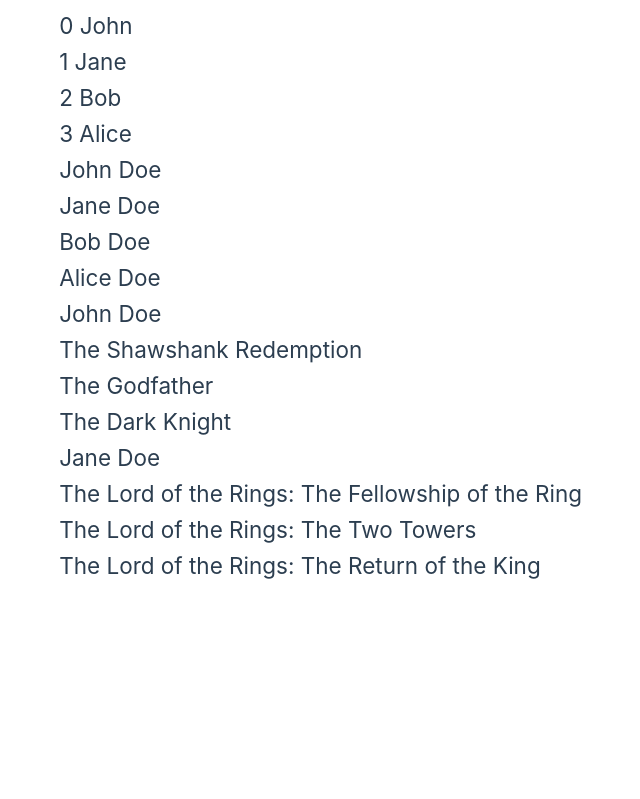
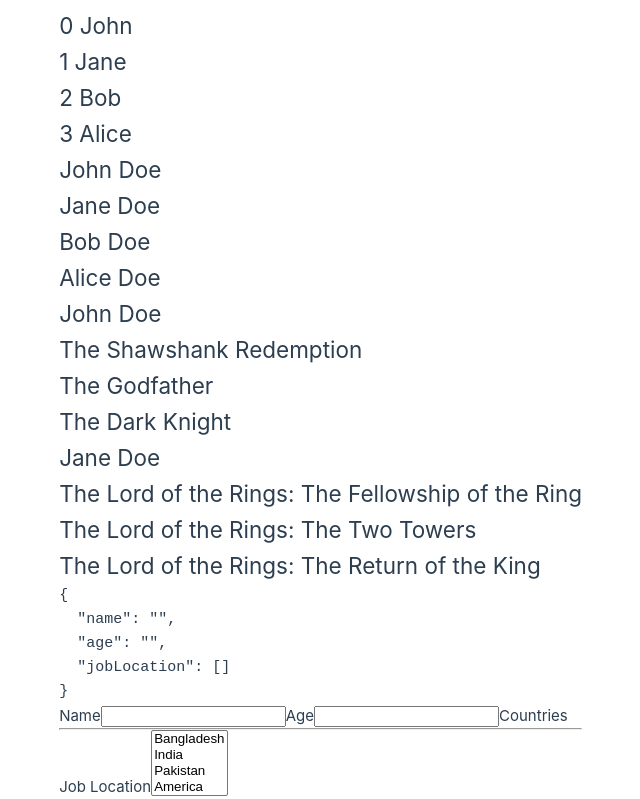
Before and after one commit to draftstore/Vuejs-3-practice, a Vue app in the folder VueJs codevolution/view-basics/: page / in a window 1280 px wide. Shown: the part 760-1559 px from the top of the page, without its empty margins (58-698 px from the left). Before the commit the page ends 1344 px from the top, so only its background shows below. Built offline with nearby package versions, Linux system fonts and the light colour scheme.

Commit message:
Form Handling

```diff
--- a/VueJs codevolution/view-basics/src/App.vue
+++ b/VueJs codevolution/view-basics/src/App.vue
@@ -61,7 +61,12 @@
             'The Lord of the Rings: The Two Towers',
             'The Lord of the Rings: The Return of the King'],
         },
-      ]
+      ],
+      formValues: {
+        name: '',
+        age: '',
+        jobLocation: [],
+      }
     }
   },
   methods: {
@@ -120,7 +125,29 @@
       <h2> {{ actor.name }} </h2>
       <h2 v-for="movie in actor.movies" :key="movies">{{ movie }}</h2>
     </div>
+    <div>
+      <pre>{{ JSON.stringify(formValues, null, 2) }}</pre>
+    </div>
+    <div>
+      <form action="">
+        <div>
+          <label for="name">Name</label>
+          <input type="text" name="name" v-model="formValues.name">
+          <label for="age">Age</label>
+          <input type="number" name="age" v-model="formValues.age">
+          <label for="countries">Countries</label>
+          <hr>
+          <label for="job-location">Job Location</label>
+          <select id="job-location" multiple v-model="formValues.jobLocation">
+            <option value="bangladesh">Bangladesh</option>
+            <option value="india">India</option>
+            <option value="pakistan">Pakistan</option>
+            <option value="america">America</option>
+          </select>
+        </div>
+      </form>
 
+    </div>
 
   </div>
 </template>
```
